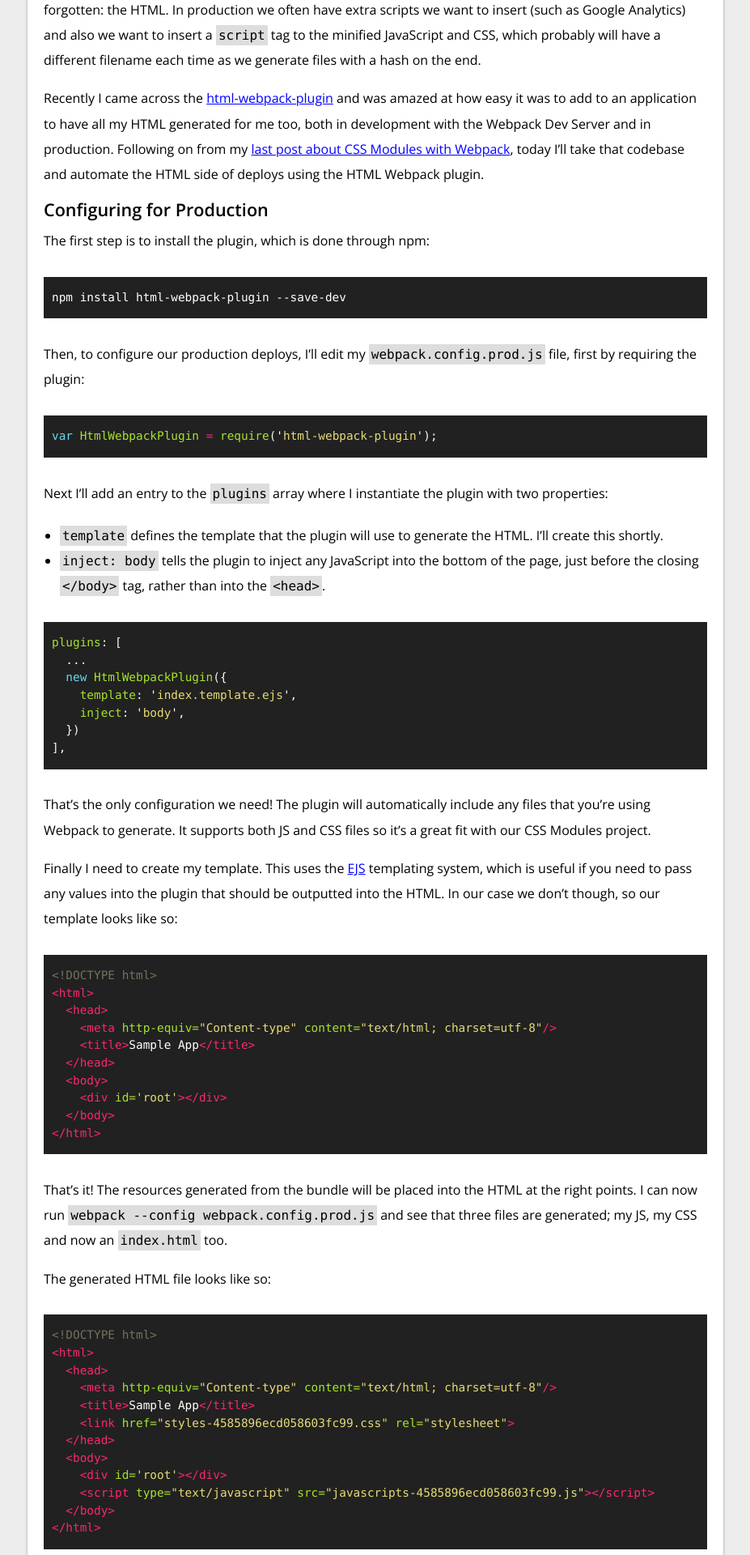
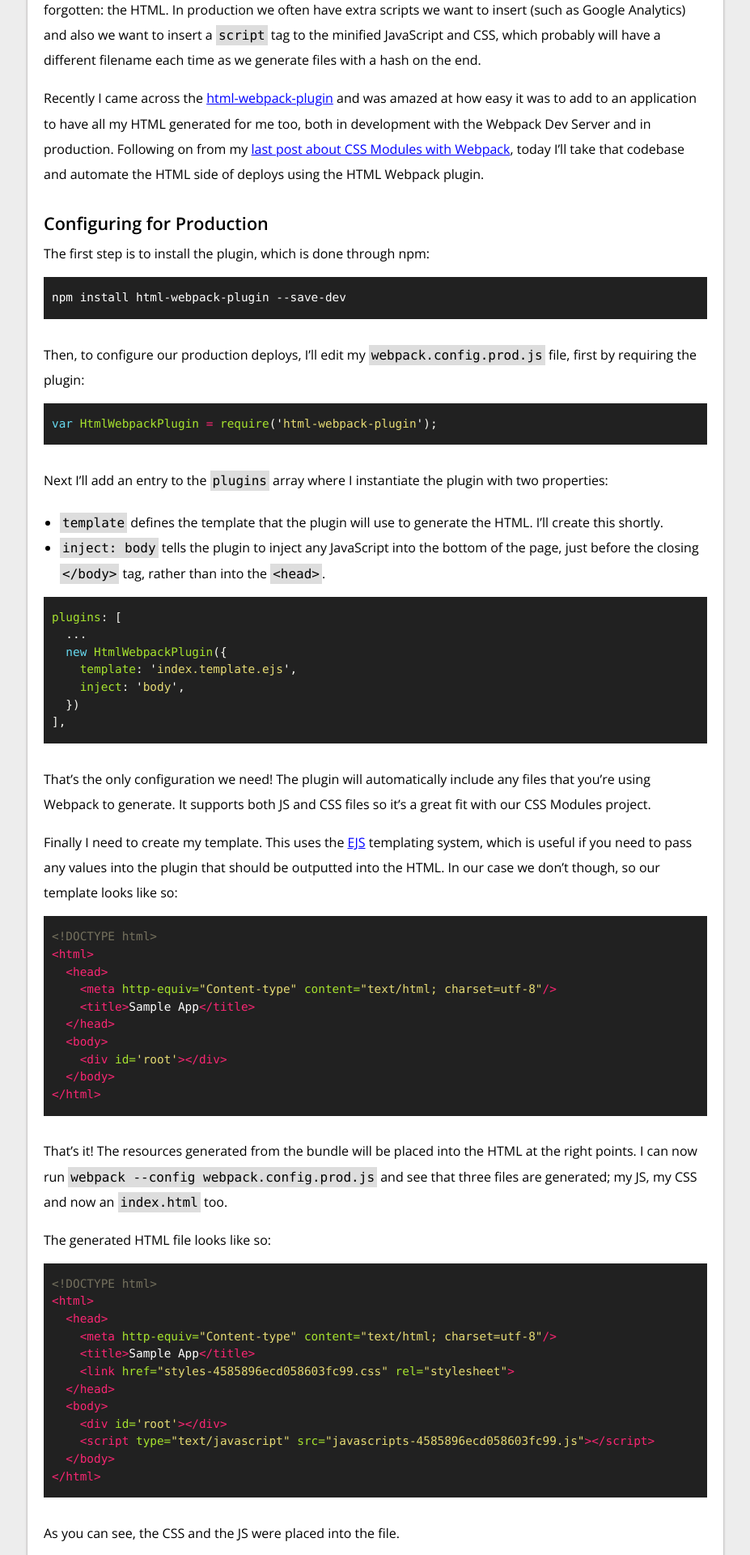
Before and after one commit to jackfranklin/javascriptplayground.com, a Jekyll site: the page built from _posts/2016-07-21-webpack-html-plugin.md, in a window 1280 px wide. Shown: the part 324-2244 px from the top of the page at 81% size, without its empty margins (176-1103 px from the left). Built offline with Jekyll 4.4.1, drawn with Linux system fonts in a browser that asks for light colours; comment, search, counter and statistics services are not loaded.

Commit message:
margin tweaks

```diff
--- a/_sass/_styles.scss
+++ b/_sass/_styles.scss
@@ -26,6 +26,10 @@ h1 {
 
 h2 {
   font-size: 1.35em;
+}
+
+h3 {
+  font-size: 1.2em;
 }
 
 .content-container {
@@ -127,6 +131,15 @@ li > code {
 .entry-content ul {
   list-style: disc;
   padding: 5px 0 0 20px;
+}
+
+.entry-content h2,
+.entry-content h3 {
+  margin-top: 1.5em;
+}
+
+.entry-content .highlighter-rouge {
+  margin-top: -1em;
 }
 
 pre {
```
